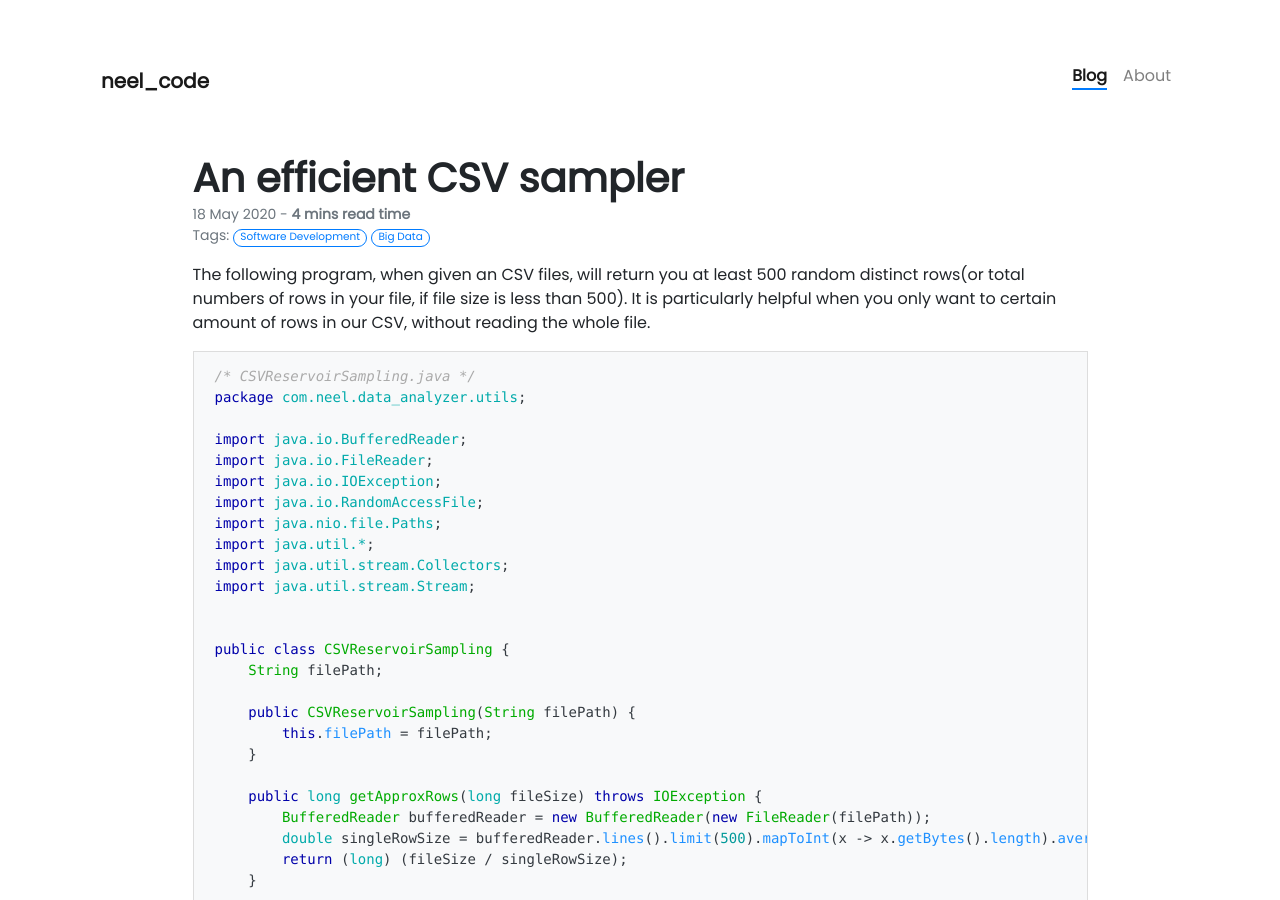
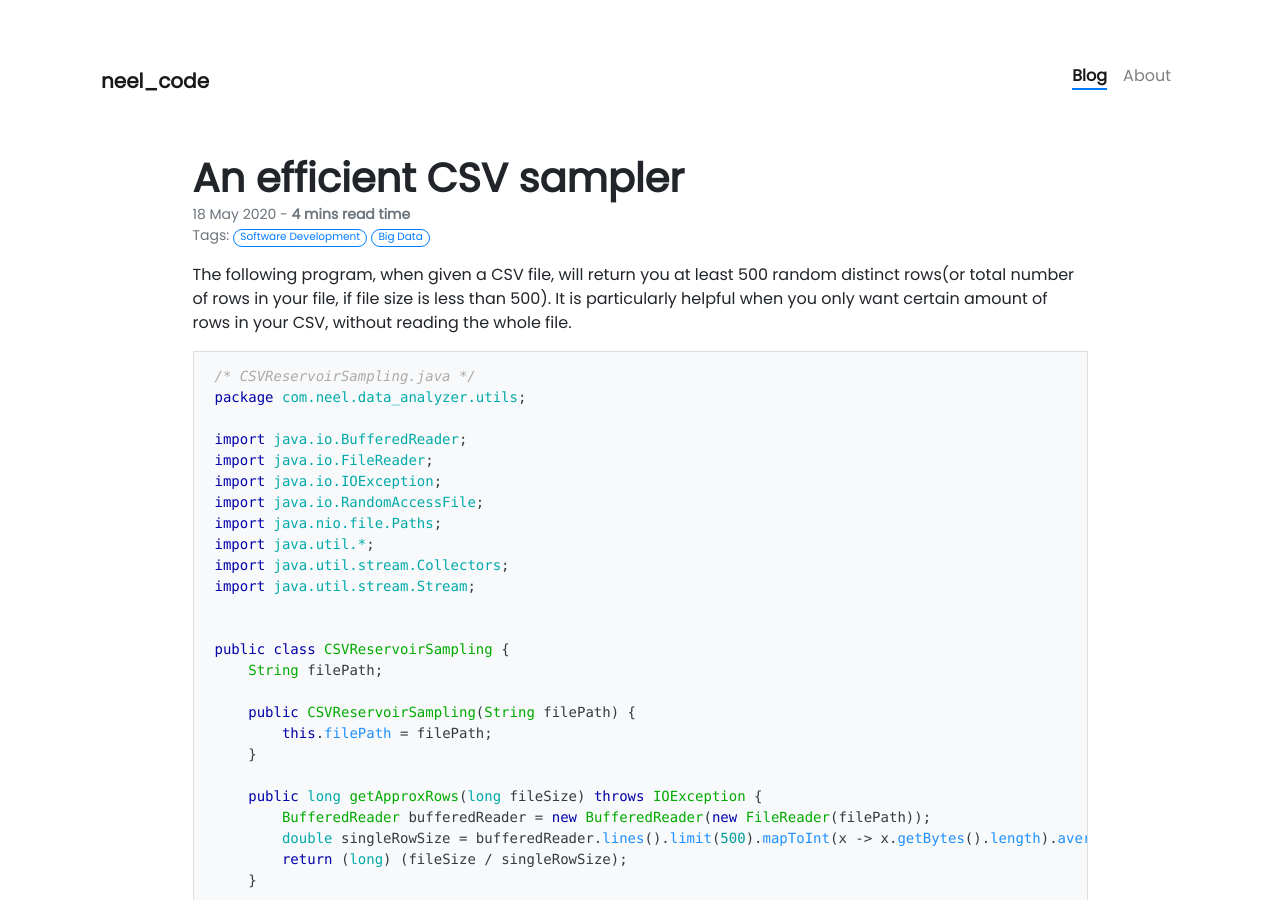
Before and after one commit to sabya14/sabya14, a Jekyll site: the page built from _posts/2020-05-18-a-efficient-csv-sampler.md, in a window 1280 px wide and 900 px high. Built offline with Jekyll 4.4.1, drawn with Linux system fonts in a browser that asks for light colours; nearby versions of some CDN libraries; our own code applies the rules of GitHub Pages for plain Markdown files.

Commit message:
Add | Typo fix.

````diff
--- a/_posts/2020-05-18-a-efficient-csv-sampler.md
+++ b/_posts/2020-05-18-a-efficient-csv-sampler.md
@@ -6,9 +6,9 @@ color: dark
 description: An efficient way to quickly sample out rows from large csv files without reading the file in memory.
 ---
 
-The following program, when given an CSV files, will return you at least 500 random distinct rows(or total numbers of rows in your file, if file size is less than 500).
-It is particularly helpful when you only want to certain amount of rows in our CSV, without reading the whole file.
-
+The following program, when given a CSV file,
+ will return you at least 500 random distinct rows(or total number of rows in your file, if file size is less than 500).
+  It is particularly helpful when you only want certain amount of rows in your CSV, without reading the whole file.
 ```java
 /* CSVReservoirSampling.java */
 package com.neel.data_analyzer.utils;
````
